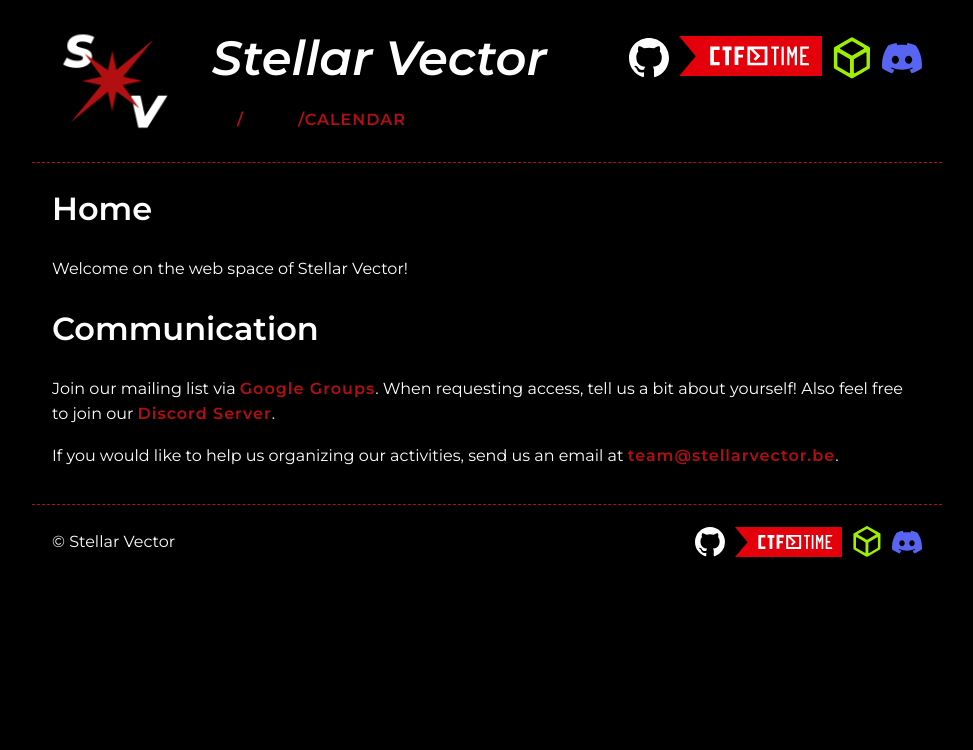
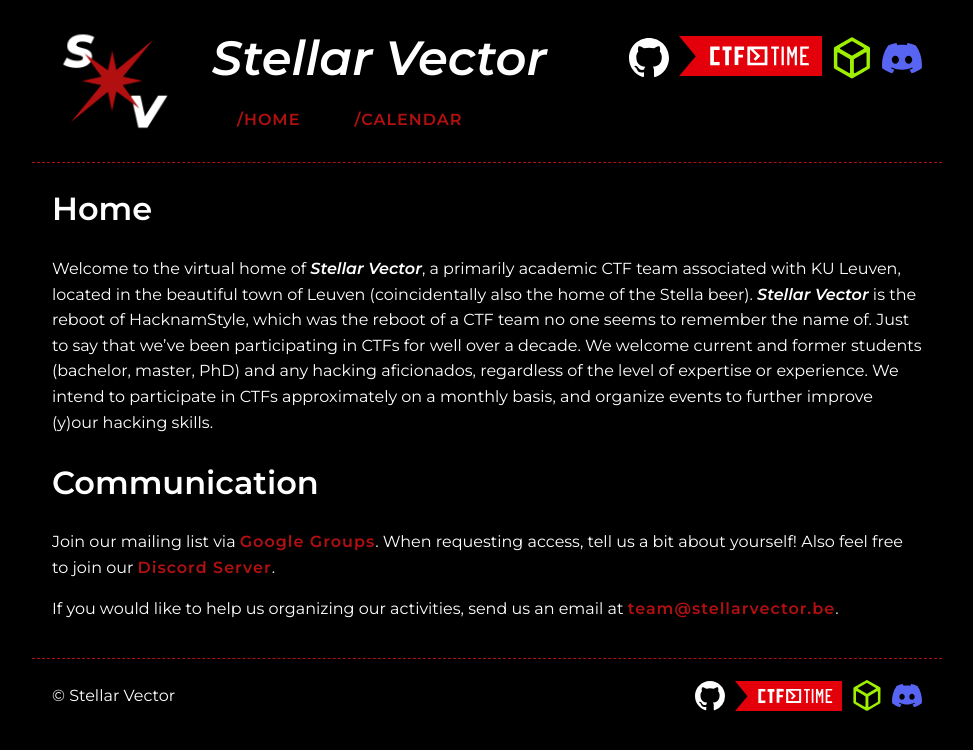
Before and after one commit to stellarvector/stellarvector.github.io, a Jekyll site: the page built from pages/home.md, in a window 1280 px wide. Shown: the top 750 px of the page, without its empty margins (153-1126 px from the left). Built offline with Jekyll 4.4.1, drawn with Linux system fonts in a browser that asks for light colours.

Commit message:
Add homepage message

```diff
--- a/_layouts/default.html
+++ b/_layouts/default.html
@@ -30,7 +30,7 @@
                 </div>
                 <nav>
                     <!-- TODO: automatically generate based on config -->
-                    <a class="button noborder" href="{% link pages/home.md %}">/</a>
+                    <a class="button noborder" href="{% link pages/home.md %}">/home</a>
                     <a class="button noborder" href="{% link pages/calendar.html %}">/calendar</a>
                 </nav>
             </div>
--- a/pages/home.md
+++ b/pages/home.md
@@ -6,7 +6,7 @@ permalink: /
 
 # Home
 
-Welcome on the web space of Stellar Vector!
+Welcome to the virtual home of ***Stellar Vector***, a primarily academic CTF team associated with KU Leuven, located in the beautiful town of Leuven (coincidentally also the home of the Stella beer). ***Stellar Vector*** is the reboot of HacknamStyle, which was the reboot of a CTF team no one seems to remember the name of. Just to say that we’ve been participating in CTFs for well over a decade. We welcome current and former students (bachelor, master, PhD) and any hacking aficionados, regardless of the level of expertise or experience. We intend to participate in CTFs approximately on a monthly basis, and organize events to further improve (y)our hacking skills.
 
 # Communication
 
```
